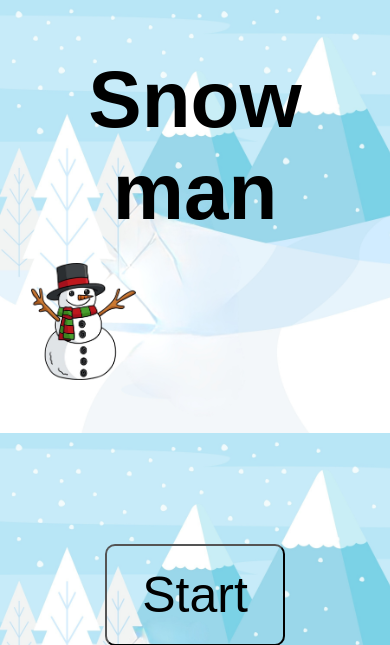
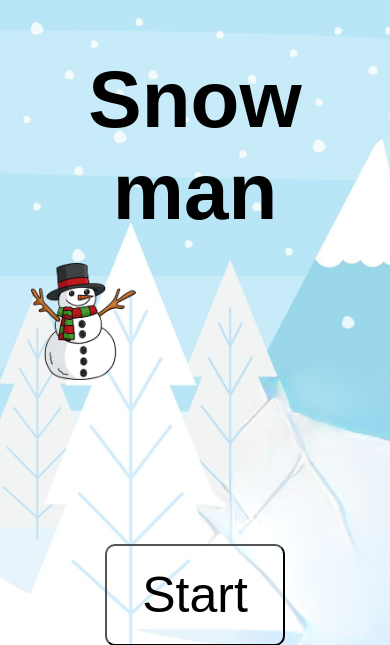
Before and after one commit to SunLaria/Snowman-Game, a Flask app: page / in a window 390 px wide. Shown: the top 645 px of the page. Run offline with Flask 3, Linux system fonts and the light colour scheme; some web fonts are replaced.

Commit message:
fixed background image repeat in mobile view

```diff
--- a/static/style.css
+++ b/static/style.css
@@ -103,4 +103,8 @@ body{
     #result-window{
         margin-top: 40vh;
     }
+    body{
+        background-repeat: no-repeat;
+        background-attachment: fixed;
+    }
   }
```
Also changed, not shown: README.md.
